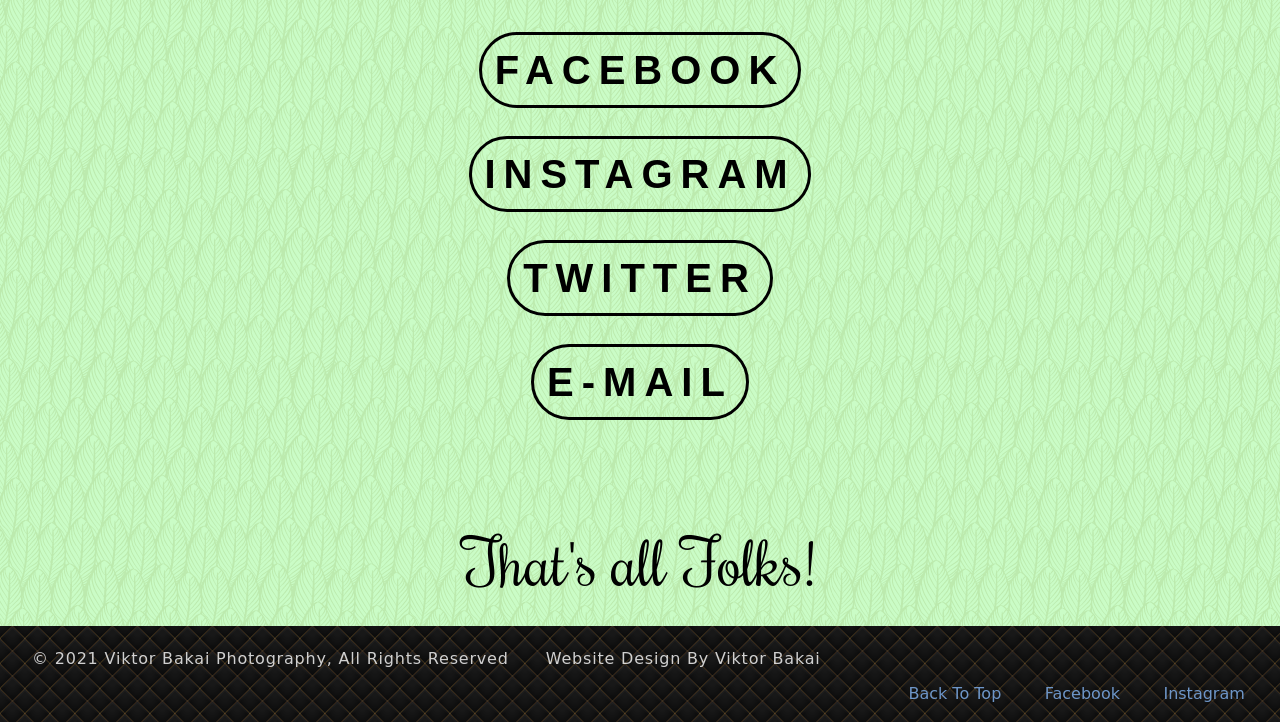
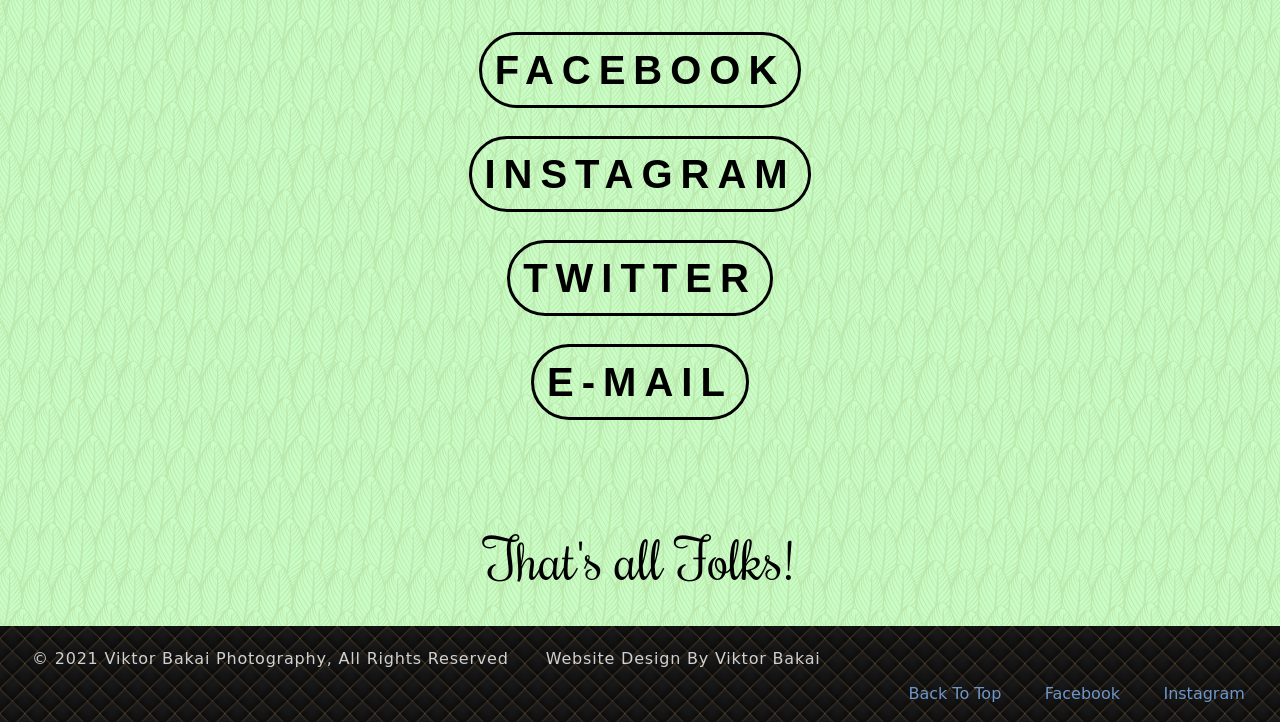
Before and after one commit to BakaiViktorWebDesign/viktorbakaiphotography, a plain HTML site: page contact.html in a window 1280 px wide. Shown: the part 78-800 px from the top of the page. Drawn offline with nearby package versions, Linux system fonts and the light colour scheme; a web font is replaced by a local one.

Commit message:
website in development

```diff
--- a/about-me.css
+++ b/about-me.css
@@ -4,6 +4,10 @@
     padding: 0;
     margin: 0;
     box-sizing: border-box;
+}
+
+html {
+  scroll-behavior: smooth;
 }
 
 /* =======  NAVIGATION MENU ======= */
--- a/contact.css
+++ b/contact.css
@@ -4,6 +4,10 @@
     padding: 0;
     margin: 0;
     box-sizing: border-box;
+}
+
+html {
+  scroll-behavior: smooth;
 }
 
 /* =======  NAVIGATION MENU ======= */
@@ -121,7 +125,7 @@ body {
 .text {
   font-family: 'Rochester', cursive;
   color:rgba(0,0,0,1);
-  font-size: 4rem;
+  font-size: 3.5rem;
   margin-top: 12rem;
   margin-bottom: 3rem;
   text-align: center;
--- a/gears.css
+++ b/gears.css
@@ -4,6 +4,10 @@
     padding: 0;
     margin: 0;
     box-sizing: border-box;
+}
+
+html {
+  scroll-behavior: smooth;
 }
 
 /* =======  NAVIGATION MENU ======= */
--- a/photo-gallery.css
+++ b/photo-gallery.css
@@ -4,6 +4,10 @@
     padding: 0;
     margin: 0;
     box-sizing: border-box;
+}
+
+html {
+  scroll-behavior: smooth;
 }
 
 /* =======  NAVIGATION MENU ======= */
--- a/style.css
+++ b/style.css
@@ -4,6 +4,10 @@
     padding: 0;
     margin: 0;
     box-sizing: border-box;
+}
+
+html {
+    scroll-behavior: smooth;
 }
 
 /* =======  NAVIGATION MENU ======= */
```
Also changed, not shown: about-me.html (+1 -1 lines).
